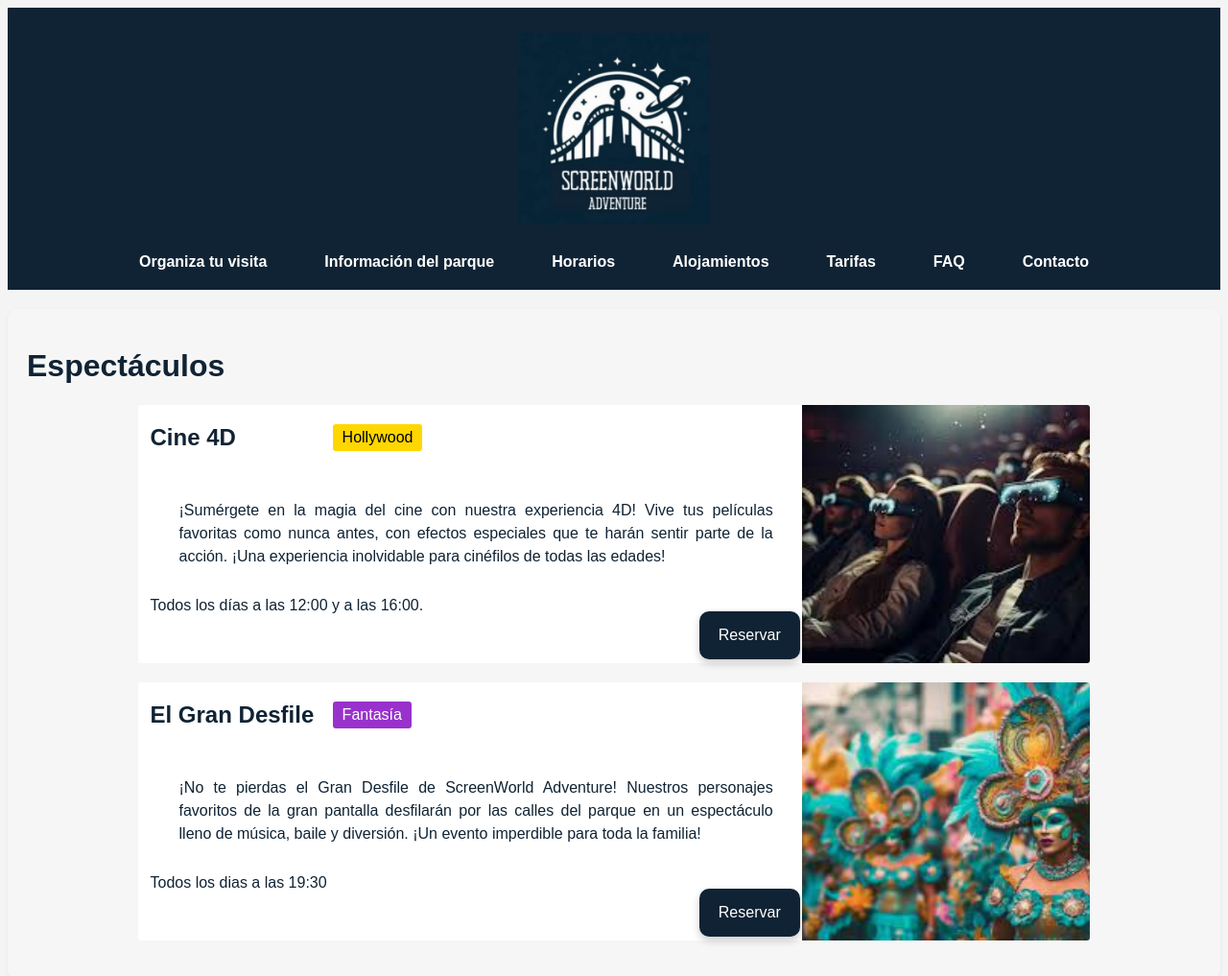
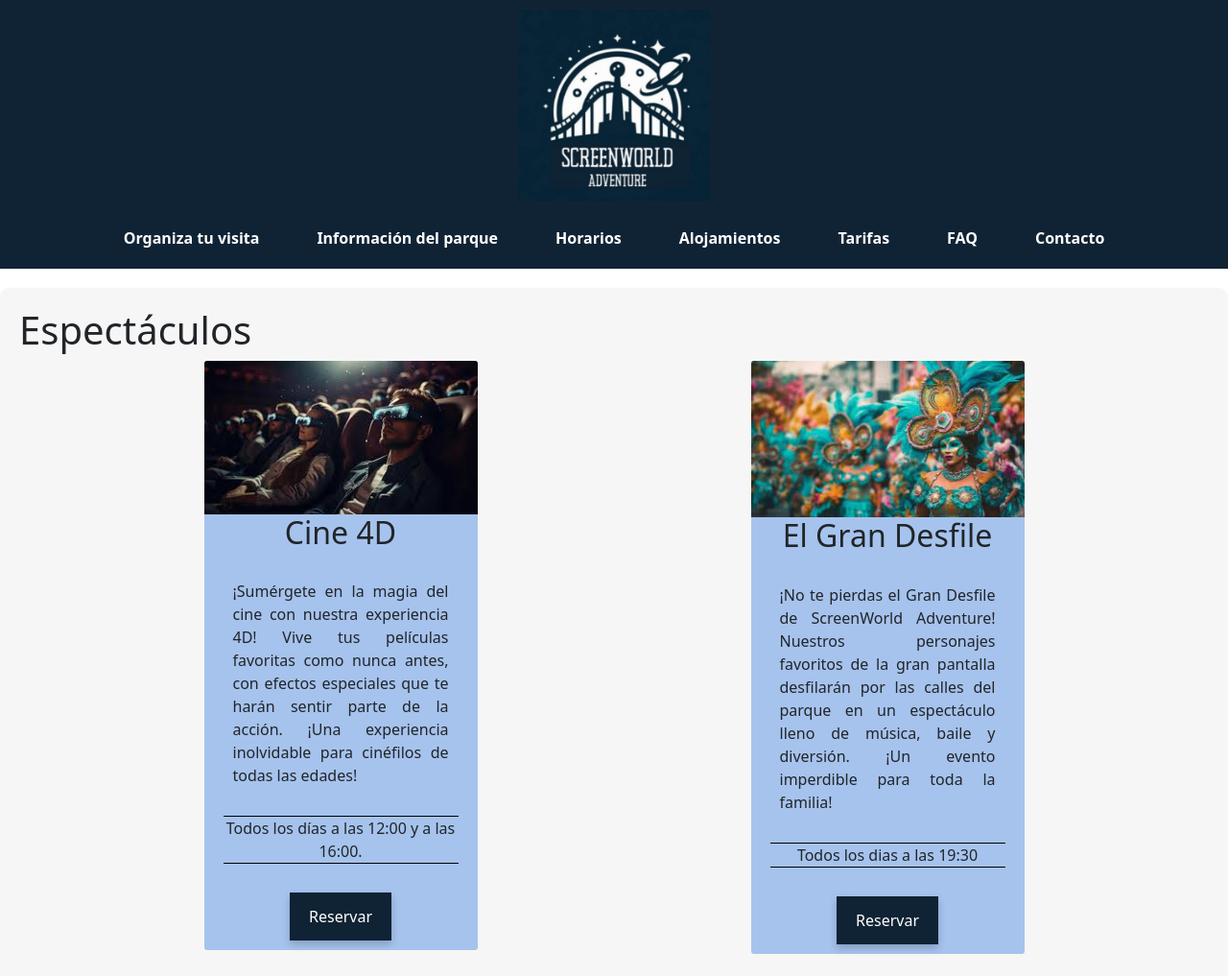
Before and after one commit to Juancinho/daw, a plain HTML site: page proyecto/espectaculos.html in a window 1280 px wide. Shown: the top 1017 px of the page at 96% size. Drawn offline with nearby package versions, Linux system fonts and the light colour scheme.

Commit message:
espectaculo

```diff
--- a/proyecto/espectaculos.html
+++ b/proyecto/espectaculos.html
@@ -6,9 +6,12 @@
     <title>ScreenWorld Adventure - Parque de Atracciones</title>
     <link rel="stylesheet" href="estilos/estilo.css">
 
-
     <link rel="stylesheet" href="https://cdnjs.cloudflare.com/ajax/libs/font-awesome/6.1.1/css/all.min.css"> <!-- Iconos para redes sociales-->
     <link rel="stylesheet" href="estilos/estiloServicios.css">
+
+     <!-- Bootstrap 5.3.2 -->
+     <link rel="stylesheet" href="https://cdn.jsdelivr.net/npm/bootstrap@5.3.2/dist/css/bootstrap.min.css">
+     <script src="https://cdn.jsdelivr.net/npm/bootstrap@5.3.2/dist/js/bootstrap.bundle.min.js"></script>
 
 </head>
 <body>
@@ -44,13 +47,13 @@
 
 
 
-<main class="fade-in-section">
+<main> <!--class = "fade-in-section"> -->
     <h1>Espectáculos</h1>
-
-    <article>
+    <div class = container>
+        <div class="row">
+        <article class="col-md-3 px-0">
+            <img src="images/cine.jpg" alt="cine" >
             <h2>Cine 4D</h2>
-        <img src="images/cine.jpg" alt="cine" width="300" height="200">
-        <div class="zona hollywood">Hollywood</div>
             <p>¡Sumérgete en la magia del cine con nuestra experiencia 4D!
                 Vive tus películas favoritas como nunca antes, con efectos especiales que te harán sentir parte de la acción.
                 ¡Una experiencia inolvidable para cinéfilos de todas las edades!</p>
@@ -61,10 +64,10 @@
 
 
         </article>
-    <article >
+        <article class="col-md-3 px-0">
+            <img src="images/desfile.jpg" alt="El Gran Desfile">
             <h2>El Gran Desfile</h2>
-        <img src="images/desfile.jpg" alt="El Gran Desfile" width="300" height="200">
-        <div class="zona fantasia">Fantasía</div>
+
 
             <p>¡No te pierdas el Gran Desfile de ScreenWorld Adventure! Nuestros personajes favoritos de la gran pantalla
                 desfilarán por las calles del parque en un espectáculo lleno de música, baile y diversión. ¡Un evento imperdible para toda la familia!</p>
@@ -73,7 +76,8 @@
             </div>
             <button>Reservar</button>
         </article>
-
+    </div>
+    </div>
 </main>
 
 
--- a/proyecto/estilos/estiloAtracciones.css
+++ b/proyecto/estilos/estiloAtracciones.css
@@ -6,6 +6,59 @@ main {
     grid-gap: 10px;
 
 }
+/*ESTILOS RECUADRO ATRACCION*/
+main article{
+    display: grid;
+    grid-template-columns: 5fr 10fr 1fr;
+    grid-template-rows: auto auto auto;
+    padding: 0%;
+    padding-left: 1%;
+    margin-bottom: 20px;
+    margin-left: auto;
+    margin-right: auto;
+    height: fit-content;
+    max-width: 80%;
+
+
+}
+
+article h2{
+    grid-column: 1;
+    grid-row: 1 ;
+}
+
+article img{
+    grid-row: 1 / 5;
+    grid-column: 4;
+    height: 100%;
+    width: 300px;
+    object-fit: cover;
+    margin:none;
+    padding: none;
+
+}
+article p{
+    grid-column: 1 / 4;
+    grid-row: 2;
+    text-align: justify;
+    margin: 30px;
+    line-height: 1.5;
+
+}
+
+.info-adicional{
+    display: flex;
+    flex-direction: row;
+    flex-wrap:wrap;
+    grid-column: 1 / 4;
+    grid-row: 3;
+    width: fit-content;
+    margin-bottom: 10px;
+
+}
+
+
+
 
 
 main h2{
@@ -13,7 +66,7 @@ main h2{
     grid-row: 1 ;
 
 }
-
+/*ESTILO INFORMACION DE INTENSIDAD DE ATRACCION*/
 .info-atraccion {
     color: #fff;
     padding: 5px 10px;
@@ -29,13 +82,6 @@ main h2{
     border-bottom-right-radius: 0%;
 
 }
-.zona{
-
-    border-top-left-radius:0 ;
-    border-bottom-left-radius: 0;
-}
-
-
 .moderada{
     background-color: royalblue;
 }
@@ -47,7 +93,52 @@ main h2{
     background-color: red;
 }
 
+/*ESTILO ZONA*/
+.zona{
+    margin-top: 20px;
+    grid-column: 2 ;
+    grid-row: 1;
+    padding: 5px 10px;
+    border-radius: 3px;
+    text-align: left;
+    width: fit-content;
+    height: fit-content;
+    border-top-left-radius:0 ;
+    border-bottom-left-radius: 0;
+}
 
+.hollywood {
+    background-color: gold;
+    color: #000;
+
+}
+
+.amazonas {
+    background-color: darkolivegreen;
+    color: #fff;
+
+}
+
+.fantasia{
+    background-color: darkorchid;
+    color: #fff;
+
+}
+
+.ficcion {
+    background-color: darkslategray;
+    color: #fff;
+}
+
+.medieval {
+    background-color: darkred;
+    color: #fff;
+}
+
+
+
+
+/*ESTILO INFORMACION ALTURA*/
 
 .info-adicional div{
 
--- a/proyecto/estilos/estiloServicios.css
+++ b/proyecto/estilos/estiloServicios.css
@@ -1,36 +1,32 @@
 main article{
-    display: grid;
-    grid-template-columns: 5fr 10fr 1fr;
-    grid-template-rows: auto auto auto;
-    padding: 0%;
-    padding-left: 1%;
+    padding: 0px;
     margin-bottom: 20px;
     margin-left: auto;
     margin-right: auto;
     height: fit-content;
-    max-width: 80%;
+    text-align: center;
+    background-color: #a6c3ed;
+
 
 
 }
 
-article h2{
-    grid-column: 1;
-    grid-row: 1 ;
+
+
+article img{
+    height: auto;
+    width: 100%;
+    object-fit: cover;
+    margin:0px;
+    padding: 0px;
+    border-top-left-radius: 3px;
+    border-top-right-radius: 3px;
+    border-bottom-left-radius: 0px;
+    border-bottom-right-radius: 0%;
+
 }
 
-article img{
-    grid-row: 1 / 5;
-    grid-column: 4;
-    height: 100%;
-    width: 300px;
-    object-fit: cover;
-    margin:none;
-    padding: none;
-
-}
 article p{
-    grid-column: 1 / 4;
-    grid-row: 2;
     text-align: justify;
     margin: 30px;
     line-height: 1.5;
@@ -38,13 +34,10 @@ article p{
 }
 
 .info-adicional{
-    display: flex;
-    flex-direction: row;
-    flex-wrap:wrap;
-    grid-column: 1 / 4;
-    grid-row: 3;
-    width: fit-content;
-    margin-bottom: 10px;
+
+    margin: 20px;
+    border-top: solid black 1px;
+    border-bottom: solid black 1px;
 
 }
 
@@ -52,6 +45,7 @@ article button{
     grid-column: 3;
     grid-row: 3;
     height: 50px;
+    margin: 10px;
 }
 
 .zona{
```
Also changed, not shown: proyecto/atracciones.html (+1 -1 lines). Lines whose indentation alone changed are shown as unchanged.
